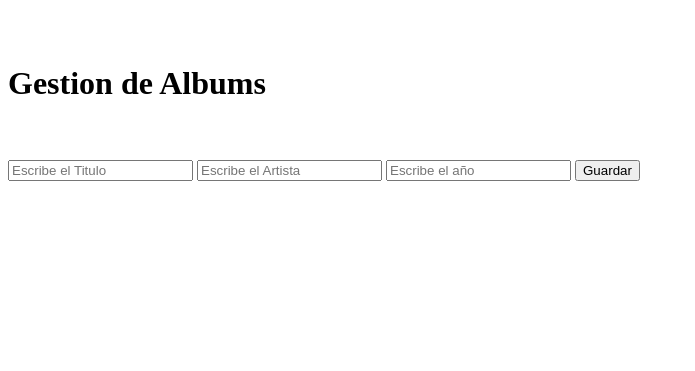
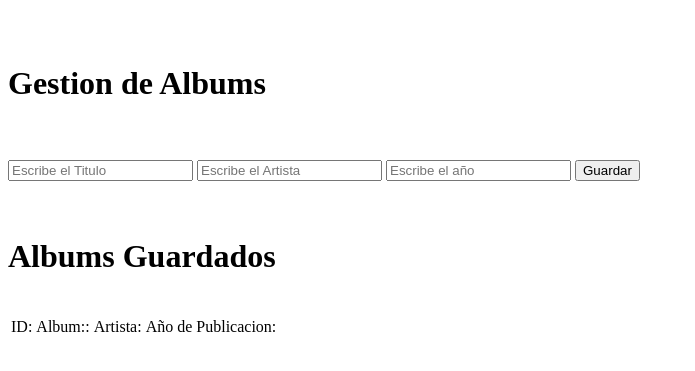
Before and after one commit to YaritziLeon/POOS181, a Flask app: page / in a window 1280 px wide. Shown: the top 371 px of the page, without its empty margins (0-695 px from the left). Run offline with Flask 3, Linux system fonts and the light colour scheme; data that the repository does not hold is empty; some libraries are stand-ins or nearby versions.

Commit message:
Practica7:Select Albums y Tabla en la Vista

```diff
--- a/Practicas/Practica5_IntroduccionFlask/app.py
+++ b/Practicas/Practica5_IntroduccionFlask/app.py
@@ -13,7 +13,11 @@ mysql=MySQL(app)
 #declaracion de ruta  http://localhost:5000
 @app.route('/')
 def index():
-    return render_template('index.html')
+    CC=mysql.connection.cursor()
+    CC.execute('select * from tb_albums')
+    conAlbums=CC.fetchall()
+    print(conAlbums)
+    return render_template('index.html',listAlbums=conAlbums)
 
 #ruta http:localhost:5000/guaradr tipo POST para Insert
 @app.route('/guardar', methods=['POST'])
--- a/Practicas/Practica5_IntroduccionFlask/templates/index.html
+++ b/Practicas/Practica5_IntroduccionFlask/templates/index.html
@@ -24,6 +24,34 @@
         <input type="number" name="txtAnio" placeholder="Escribe el año" >
         <button type="submit">Guardar</button>
     </form>
+    <br>
+    <br>
+    <h1>Albums Guardados</h1>
+    <br>
+    <table>
+        <thead>
+            <tr>
+                <td>ID: </td>
+                <td>Album:: </td>
+                <td>Artista: </td>
+                <td>Año de Publicacion: </td>
+            </tr>
+        </thead>
+        <tbody>
+            {% for alb in listAlbums %}
+            <tr>
+                <td> {{alb.0}} </td>
+                <td> {{alb.1}} </td>
+                <td> {{alb.2}} </td>
+                <td> {{alb.3}} </td>
+                <td>
+                    <a href=#>Editar</a>
+                    <a href=#>Borrar</a>
+                </td>
+            </tr>
+            {% endfor %}
+        </tbody>
+    </table>
 
 </body>
 </html>
```
